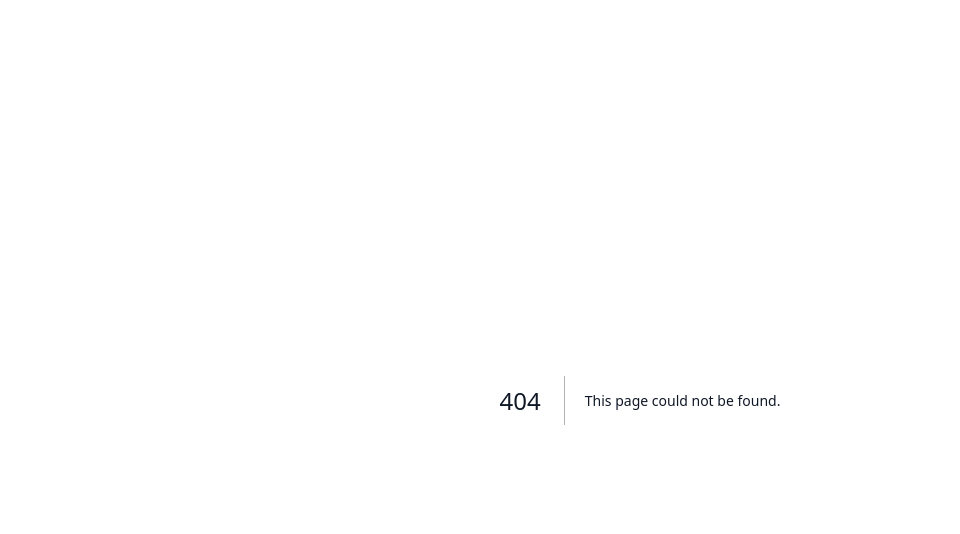
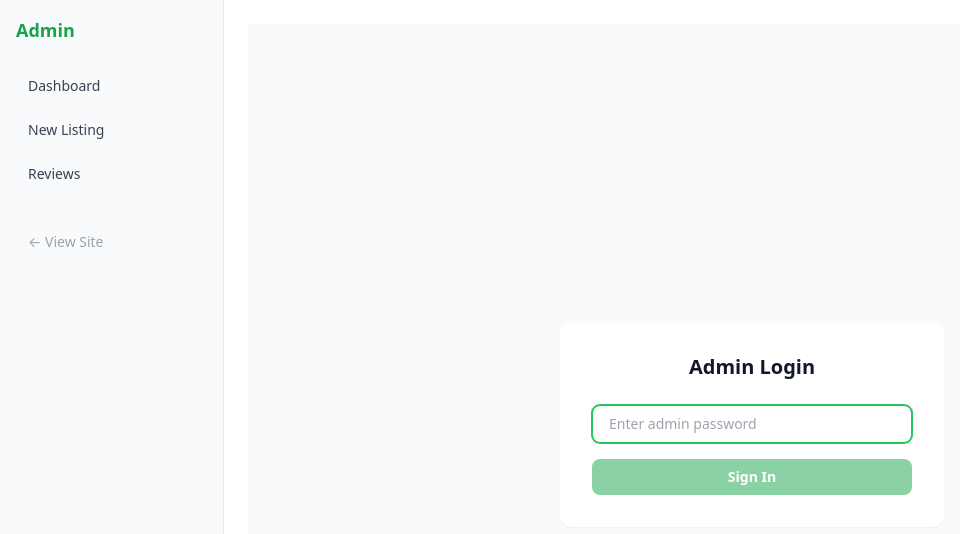
Before and after one commit to afaqa7443-droid/mywebsite, a Next.js app: page /admin/login in a window 1280 px wide. Before the commit this address had no page. Shown: the top 534 px of the page, without its empty margins (0-960 px from the left). Built offline with nearby package versions, Linux system fonts and the light colour scheme.

Commit message:
feat: add admin auth (middleware + login)

```diff
--- /dev/null
+++ b/app/admin/layout.tsx
@@ -0,0 +1,47 @@
+import Link from 'next/link';
+
+export default function AdminLayout({
+  children,
+}: {
+  children: React.ReactNode;
+}) {
+  return (
+    <div className="flex min-h-screen">
+      <aside className="flex w-56 flex-col border-r border-gray-200 bg-gray-50 p-4">
+        <Link
+          href="/admin"
+          className="mb-6 text-lg font-bold text-brand-600"
+        >
+          Admin
+        </Link>
+        <nav className="flex flex-col gap-2 text-sm">
+          <Link
+            href="/admin"
+            className="rounded-md px-3 py-2 text-gray-700 hover:bg-gray-200"
+          >
+            Dashboard
+          </Link>
+          <Link
+            href="/admin/new"
+            className="rounded-md px-3 py-2 text-gray-700 hover:bg-gray-200"
+          >
+            New Listing
+          </Link>
+          <Link
+            href="/admin/reviews"
+            className="rounded-md px-3 py-2 text-gray-700 hover:bg-gray-200"
+          >
+            Reviews
+          </Link>
+          <a
+            href="/"
+            className="mt-6 rounded-md px-3 py-2 text-gray-400 hover:bg-gray-200"
+          >
+            &larr; View Site
+          </a>
+        </nav>
+      </aside>
+      <main className="flex-1 p-6">{children}</main>
+    </div>
+  );
+}
--- /dev/null
+++ b/app/admin/login/page.tsx
@@ -0,0 +1,67 @@
+'use client';
+
+import { useState } from 'react';
+import { useRouter } from 'next/navigation';
+
+export default function AdminLoginPage() {
+  const [password, setPassword] = useState('');
+  const [error, setError] = useState('');
+  const [loading, setLoading] = useState(false);
+  const router = useRouter();
+
+  async function handleSubmit(e: React.FormEvent) {
+    e.preventDefault();
+    setError('');
+    setLoading(true);
+
+    try {
+      const res = await fetch('/api/auth', {
+        method: 'POST',
+        headers: { 'Content-Type': 'application/json' },
+        body: JSON.stringify({ password }),
+      });
+
+      if (!res.ok) {
+        setError('Invalid password');
+        return;
+      }
+
+      router.push('/admin');
+    } catch {
+      setError('Something went wrong. Try again.');
+    } finally {
+      setLoading(false);
+    }
+  }
+
+  return (
+    <div className="flex min-h-screen items-center justify-center bg-gray-50">
+      <form
+        onSubmit={handleSubmit}
+        className="w-full max-w-sm rounded-xl bg-white p-8 shadow-sm"
+      >
+        <h1 className="mb-6 text-center text-xl font-bold text-gray-900">
+          Admin Login
+        </h1>
+        <input
+          type="password"
+          placeholder="Enter admin password"
+          value={password}
+          onChange={(e) => setPassword(e.target.value)}
+          className="mb-4 w-full rounded-lg border border-gray-300 px-4 py-2 text-sm focus:border-brand-500 focus:outline-none focus:ring-1 focus:ring-brand-500"
+          autoFocus
+        />
+        {error && (
+          <p className="mb-3 text-sm text-red-600">{error}</p>
+        )}
+        <button
+          type="submit"
+          disabled={loading || !password}
+          className="w-full rounded-lg bg-brand-600 px-4 py-2 text-sm font-semibold text-white transition hover:bg-brand-700 disabled:opacity-50"
+        >
+          {loading ? 'Signing in...' : 'Sign In'}
+        </button>
+      </form>
+    </div>
+  );
+}
--- /dev/null
+++ b/app/api/auth/route.ts
@@ -0,0 +1,18 @@
+import { NextResponse } from 'next/server';
+import { createSession, setSessionCookie } from '@/lib/auth';
+
+export async function POST(request: Request) {
+  const { password } = await request.json();
+
+  if (password !== process.env.ADMIN_PASSWORD) {
+    return NextResponse.json(
+      { error: 'Invalid password' },
+      { status: 401 }
+    );
+  }
+
+  const sessionToken = createSession();
+  setSessionCookie(sessionToken);
+
+  return NextResponse.json({ success: true });
+}
--- /dev/null
+++ b/lib/auth.ts
@@ -0,0 +1,26 @@
+import { cookies } from 'next/headers';
+
+const ADMIN_COOKIE = 'admin_session';
+
+export function createSession(): string {
+  const token = Math.random().toString(36).slice(2) + Date.now().toString(36);
+  return token;
+}
+
+export function getSessionCookie(): string | undefined {
+  return cookies().get(ADMIN_COOKIE)?.value;
+}
+
+export function setSessionCookie(value: string) {
+  cookies().set(ADMIN_COOKIE, value, {
+    httpOnly: true,
+    secure: process.env.NODE_ENV === 'production',
+    sameSite: 'lax',
+    maxAge: 60 * 60 * 24,
+    path: '/',
+  });
+}
+
+export function clearSessionCookie() {
+  cookies().set(ADMIN_COOKIE, '', { maxAge: 0, path: '/' });
+}
```
Also changed, not shown: middleware.ts (added, +30 -0 lines).
